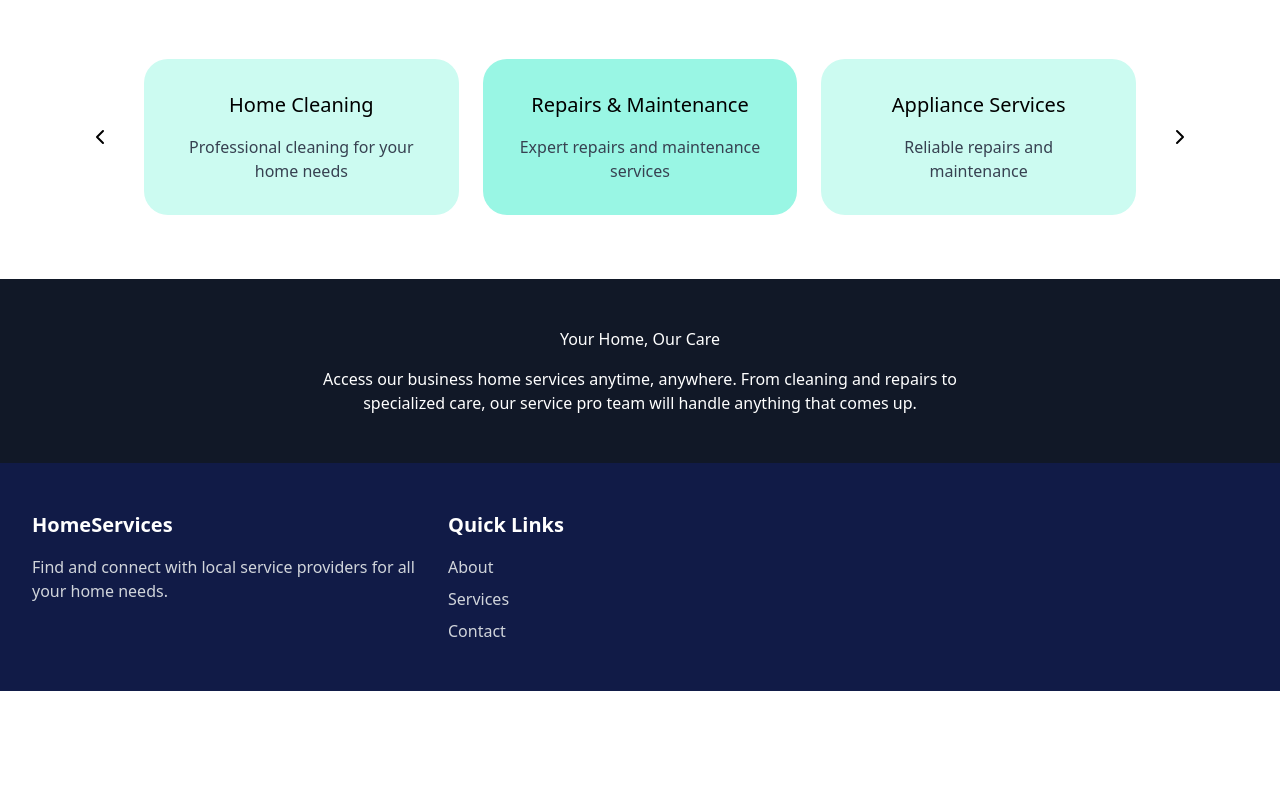
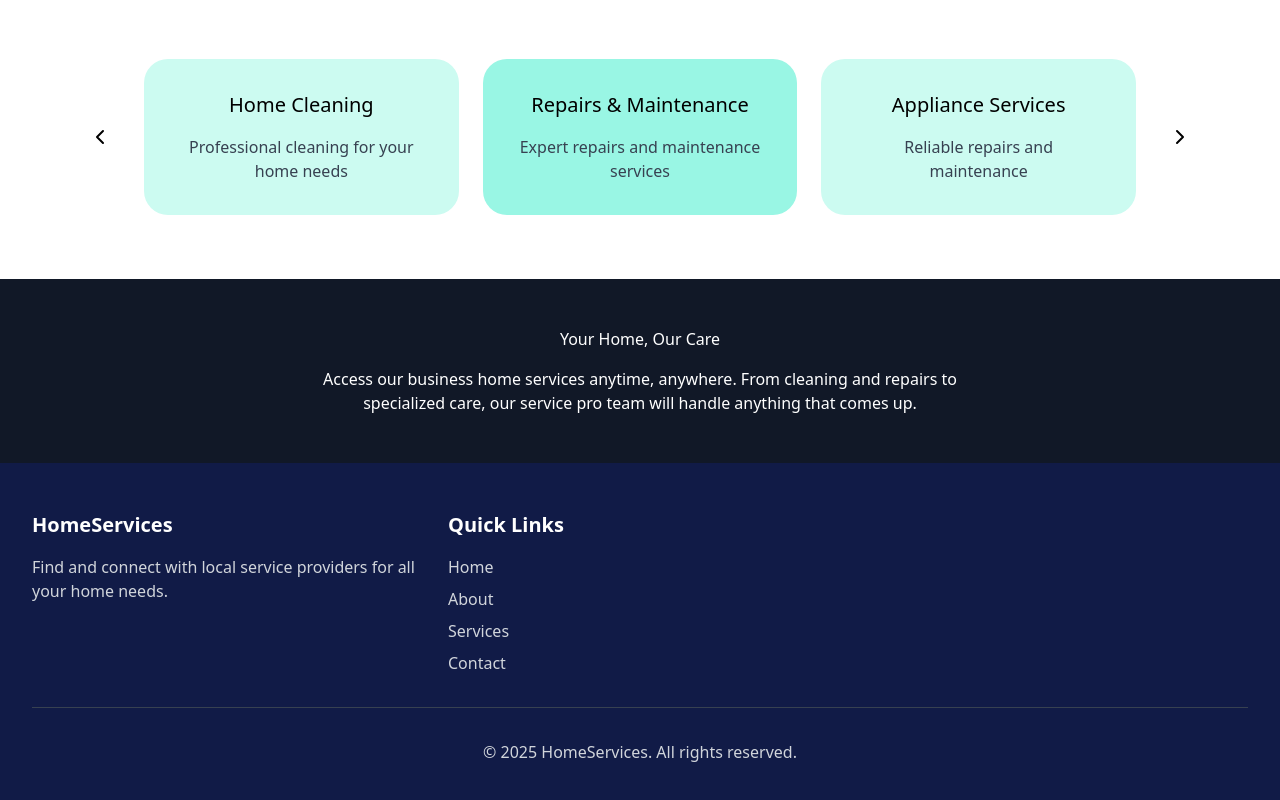
Before and after one commit to RMCV-Rajapaksha/The-Home-Services-Booking-System, a React (Create React App) app in the folder frontend/: page / in a window 1280 px wide. Shown: the part 1546-2346 px from the top of the page. Before the commit the page ends 2237 px from the top, so only its background shows below. Built offline with nearby package versions, Linux system fonts and the light colour scheme.

Commit message:
Uncomment Home link and copyright section in Footer component

```diff
--- a/frontend/src/components/Footer.jsx
+++ b/frontend/src/components/Footer.jsx
@@ -16,9 +16,9 @@ const Footer = () => {
             <h3 className="mb-4 text-xl font-bold">Quick Links</h3>
             <ul className="space-y-2">
               <li>
-                {/* <Link to="/" className="text-gray-300 transition-colors hover:text-white">
+                <Link to="/" className="text-gray-300 transition-colors hover:text-white">
                   Home
-                </Link> */}
+                </Link>
               </li>
               <li>
                 <Link to="/about" className="text-gray-300 transition-colors hover:text-white">
@@ -46,9 +46,9 @@ const Footer = () => {
             </ul>
           </div> */}
         </div>
-        {/* <div className="pt-8 mt-8 text-center text-gray-300 border-t border-gray-700">
+        <div className="pt-8 mt-8 text-center text-gray-300 border-t border-gray-700">
           <p>&copy; {new Date().getFullYear()} HomeServices. All rights reserved.</p>
-        </div> */}
+        </div>
       </div>
     </footer>
   );
```
